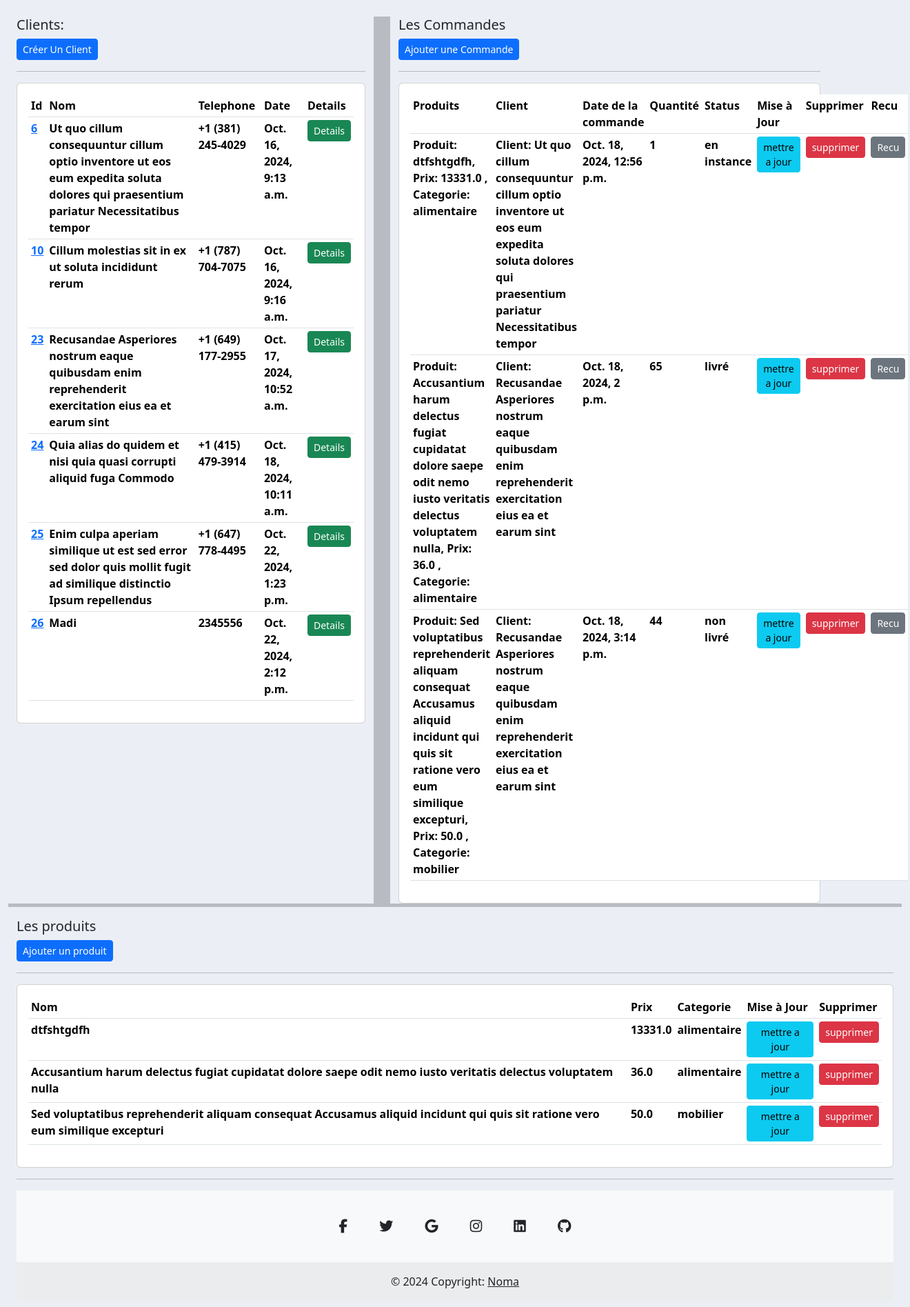
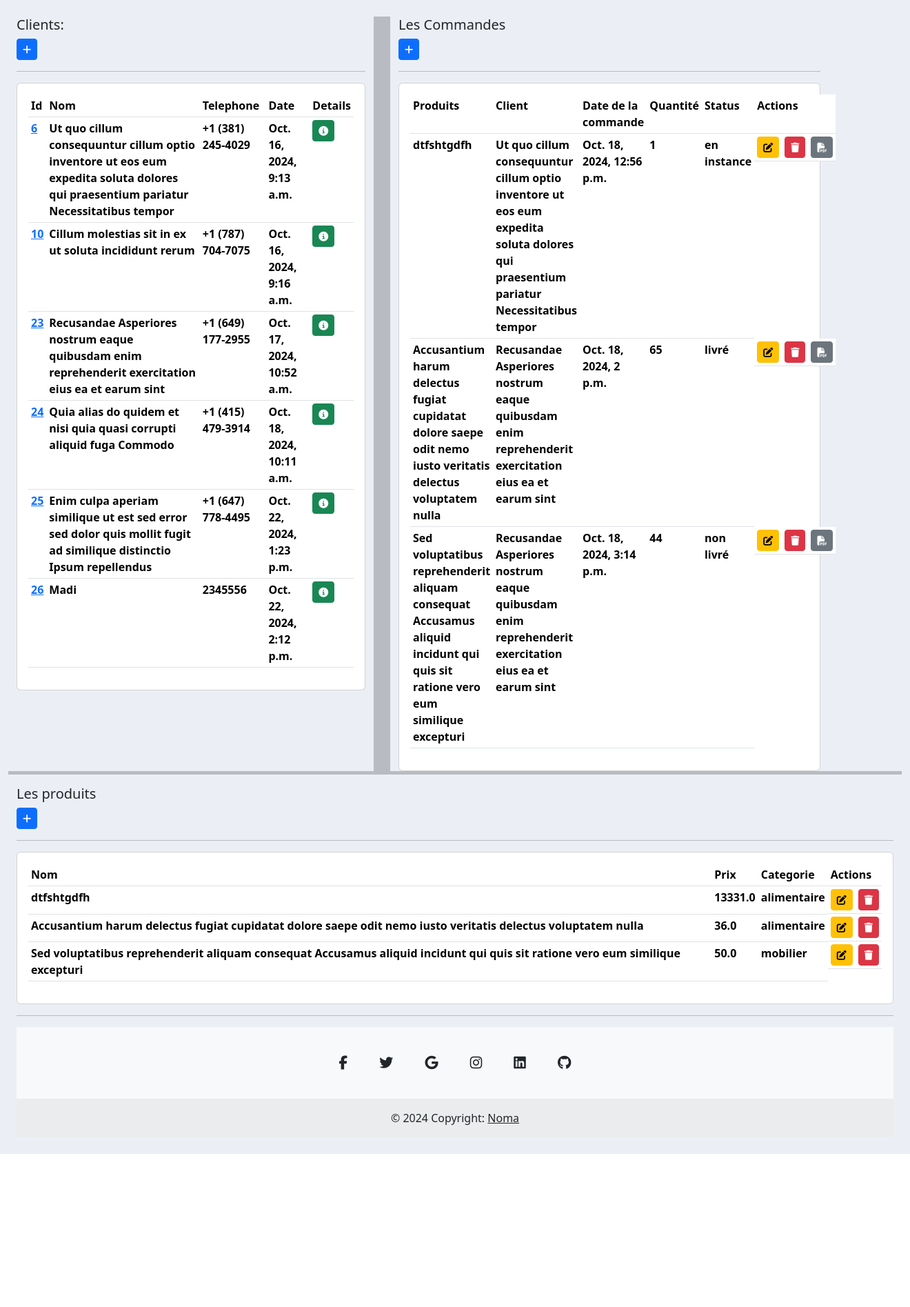
Before and after one commit to compaoreh338/Stock, a Django app: page / in a window 1320 px wide. Shown: the part 153-2048 px from the top of the page at 69% size. After the commit the page ends 1826 px from the top, so only its background shows below. Run offline with Django 5.2, Linux system fonts and the light colour scheme; a user stored in the database is signed in; data comes from the database, SQL or seed files in the repository; both versions use the stored data as it was after the commit; lists and menus that the app fills with data are empty; some libraries are stand-ins or nearby versions.

Commit message:
fix: add icons

```diff
--- a/client/models.py
+++ b/client/models.py
@@ -7,4 +7,4 @@
     date_creation = models.DateTimeField(auto_now_add=True)
 
     def __str__(self):
-        return f"Client: {self.nom}"
+        return f"{self.nom}"
--- a/commande/models.py
+++ b/commande/models.py
@@ -19,4 +19,4 @@
     date_creation = models.DateTimeField(auto_now_add=True)
 
     def __str__(self):
-        return f"Commande #{self.id} ,Statut: {self.status}, Quantité: {self.quantite}"
+        return f"{self.id}"
--- a/produit/models.py
+++ b/produit/models.py
@@ -26,4 +26,4 @@
 
 
     def __str__(self):
-        return f"Produit: {self.nom}, Prix: {self.prix} , Categorie: {self.categorie}"
+        return f" {self.nom}"
--- a/templates/client/detail.html
+++ b/templates/client/detail.html
@@ -5,10 +5,10 @@
 <div class="row">
 	<div class="col-md">
 		<div class="card card-body">
-			<h5>Client:</h5>
+			<h5>Actions:</h5>
 			<hr>
-			<a class="btn btn-outline-info  btn-sm btn-block m-2 p-2" href="{% url 'editer_client' client.id %}">Modifier le Client</a>
-			<a class="btn btn-outline-danger  btn-sm btn-block m-2 p-2" href="{% url 'supprimer_client' client.id %}">Supprimer le Client</a>
+			<a class="btn w-25 btn-warning text-white  btn-sm btn-block m-2 p-2" href="{% url 'editer_client' client.id %}"><i class="fa fa-edit"></i></a>
+			<a class="btn w-25 btn-danger text-white   btn-sm btn-block m-2 p-2" href="{% url 'supprimer_client' client.id %}"><i class="fa fa-trash"></i></a>
 
 		</div>
 	</div>
--- a/templates/compte/inscription.html
+++ b/templates/compte/inscription.html
@@ -1,4 +1,5 @@
 {% extends 'main.html' %}
+{% load crispy_forms_tags %}
 {% block content %}
 	<style>
 		body,
@@ -70,8 +71,8 @@
 	<form method="POST" action="">
      {% csrf_token %}
     {% for f in form %}
-    	<div class="input-group mb-3">
-		<div class="input-group-append">
+    	<div class="input-group mb-3 ">
+		<div class="input-group-append ">
 		<span class="input-group-text">{{f.label}}</i></span>
 		</div>
      {{f}}
--- a/templates/produit/acceuil.html
+++ b/templates/produit/acceuil.html
@@ -20,7 +20,7 @@
 			<div class="col-md-5">
 
 		<h5>Clients:</h5>
-					<a class="btn btn-primary  btn-sm btn-block" href="{% url 'ajouter_client' %}">Créer Un Client</a>
+					<a class="btn btn-primary  btn-sm btn-block" href="{% url 'ajouter_client' %}"><i class="fa-solid fa-plus"></i></a>
 
 		<hr>
 		<div class="card card-body">
@@ -39,7 +39,7 @@
 				<th>{{client.nom}}</th>
 				<th>{{client.telephone}}</th>
 				<th>{{client.date_creation}}</th>
-				<th><a class="btn btn-sm btn-success" href="{% url 'client' client.id %}">Details</a></th>
+				<th><a class="btn btn-sm btn-success" href="{% url 'client' client.id %}"><i class="fa-solid fa-circle-info"></i></a></th>
 
                </tr>
 				{% endfor  %}
@@ -50,7 +50,7 @@
   <div class="vr"></div>
 		<div class="col-md-6">
 		<h5>Les  Commandes</h5>
-					<a class="btn btn-primary  btn-sm btn-block" href="{% url 'ajouter_commande' %}">Ajouter une Commande</a>
+					<a class="btn btn-primary  btn-sm btn-block" href="{% url 'ajouter_commande' %}"><i class="fa-solid fa-plus"></i></a>
 
 		<hr>
 		<div class="card card-body">
@@ -61,9 +61,8 @@
 					<th>Date de la commande</th>
                     <th>Quantité</th>
 					<th>Status</th>
-					<th>Mise à Jour</th>
-					<th>Supprimer</th>
-					<th>Recu</th>
+					<th>Actions</th>
+
 				</tr>
 					{% for commande in commandes  %}
 				<tr>
@@ -72,10 +71,12 @@
 				<th>{{commande.date_creation}}</th>
 				<th>{{commande.quantite}}</th>
 				<th>{{commande.status}}</th>
-				<th><a class="btn btn-sm btn-info" href="{% url 'editer_commande' commande.id %}">mettre a jour</a> </th>
-				<th><a class="btn btn-sm btn-danger" href="{% url 'supprimer_commande' commande.id %}">supprimer</a> </th>
-					<th><a class="btn btn-sm btn-secondary" href="{% url 'recevoir_commande' commande.id %}">Recu</a> </th>
-               </tr>
+				<th class="d-flex justify-content-around gap-2">
+					<a class="btn  btn-sm btn-warning" href="{% url 'editer_commande' commande.id %}"><i class="fas fa-edit"></i></a>
+				<a class="btn btn-sm btn-danger" href="{% url 'supprimer_commande' commande.id %}"><i class="fas fa-trash"></i></a>
+					<a class="btn btn-sm btn-secondary" href="{% url 'recevoir_commande' commande.id %}"><i class="fa-solid fa-file-pdf"></i></a>
+               </th>
+				</tr>
 				{% endfor  %}
 
 			</table>
@@ -86,7 +87,7 @@
 
 	<div class="col-md-12">
 		<h5>Les  produits</h5>
-					<a class="btn btn-primary  btn-sm btn-block" href="{% url 'ajouter_produit' %}">Ajouter un produit</a>
+					<a class="btn btn-primary  btn-sm btn-block" href="{% url 'ajouter_produit' %}"><i class="fa-solid fa-plus"></i></a>
 
 		<hr>
 		<div class="card card-body">
@@ -95,16 +96,16 @@
 					<th>Nom</th>
 					<th>Prix</th>
 					<th>Categorie</th>
-					<th>Mise à Jour</th>
-					<th>Supprimer</th>
+					<th>Actions</th>
+
 				</tr>
 					{% for produit in produits  %}
 				<tr>
 				<th>{{produit.nom}}</th>
 				<th>{{produit.prix}}</th>
 				<th>{{produit.categorie}}</th>
-				<th><a class="btn btn-sm btn-info" href="{% url 'editer_produit' produit.id %}">mettre a jour</a> </th>
-				<th><a class="btn btn-sm btn-danger" href="{% url 'supprimer_produit' produit.id %}">supprimer</a> </th>
+				<th class="d-flex justify-content-around gap-2"><a class="btn btn-sm btn-warning" href="{% url 'editer_produit' produit.id %}"><i class="fas fa-edit"></i></a>
+				<a class="btn btn-sm btn-danger" href="{% url 'supprimer_produit' produit.id %}"><i class="fas fa-trash"></i></a> </th>
                </tr>
 				{% endfor  %}
 
```
Also changed, not shown: templates/client/list.html (+7 -7 lines), templates/commande/list.html (+5 -7 lines), templates/compte/login.html (+2 -6 lines), templates/produit/list.html (+4 -5 lines), README.md, db.sqlite3.
